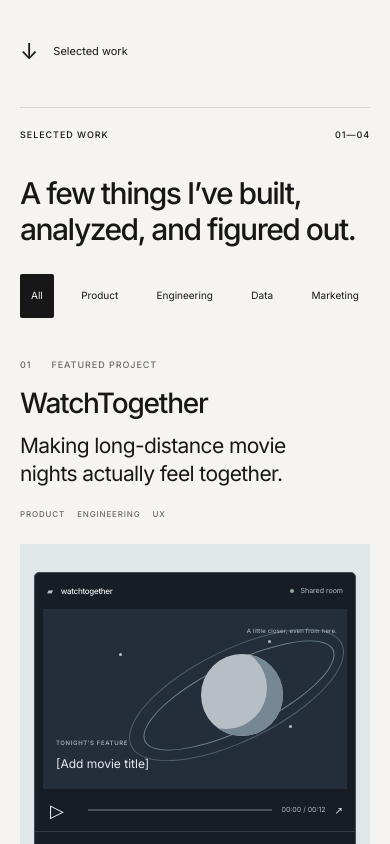
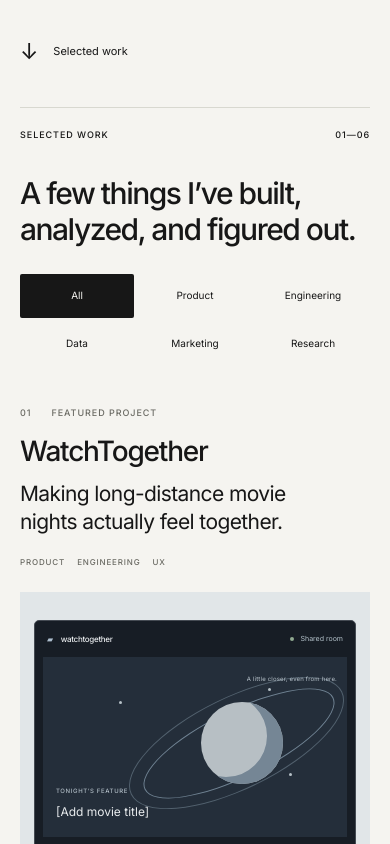
Before and after one commit to emilyhychang/emilyhychang.github.io, a React (Vite) app: page / in a window 390 px wide. Shown: the part 640-1484 px from the top of the page. Built offline with nearby package versions, Linux system fonts and the light colour scheme.

Commit message:
added base formatting for projects + reordering system

```diff
--- a/src/components/About.tsx
+++ b/src/components/About.tsx
@@ -58,13 +58,13 @@ function ExperienceList() {
           View full resume
         </ResourceLink>
       </div>
-      <p className="placeholder experience-note">[Add verified experience]</p>
       <div className="experience-row">
-        <span>[Add period]</span>
-        <h3>[Add company]</h3>
-        <span>[Add role]</span>
+        <span>August–December 2026</span>
+        <h3>LMA Marketing &amp; Advertising</h3>
+        <span>Marketing &amp; Project Management Intern</span>
         <span className="experience-description">
-          [Add one-line description]
+          Supporting marketing projects through content, analytics, and workflow
+          coordination.
         </span>
       </div>
     </section>
--- a/src/components/ProjectVisuals.tsx
+++ b/src/components/ProjectVisuals.tsx
@@ -1,3 +1,4 @@
+import { HealthcarePreview, BehavioralPreview } from "./ResearchPreviews";
 import { useEffect, useRef, useState } from "react";
 import { motion, useInView, useReducedMotion } from "motion/react";
 import type { ProjectId } from "../data/portfolio";
@@ -273,6 +274,8 @@ const visuals = {
   f1: F1Telemetry,
   cornerstone: CornerstoneDeck,
   lma: LMAWorkflow,
+  healthcare: HealthcarePreview,
+  "soft-drinks": BehavioralPreview,
 };
 export function ProjectVisual({
   id,
--- /dev/null
+++ b/src/components/ResearchPreviews.tsx
@@ -0,0 +1,66 @@
+export function HealthcarePreview() {
+  return (
+    <div className="healthcare-visual research-visual">
+      <div className="research-top eyebrow">
+        <span>Healthcare spending</span>
+        <span>Analysis / 05</span>
+      </div>
+      <h4>
+        Understanding
+        <br />
+        the cost of care.
+      </h4>
+      <div className="research-table">
+        <div className="eyebrow">
+          <span>Measure</span>
+          <span>Comparison</span>
+        </div>
+        {[
+          "[Add spending measure]",
+          "[Add population]",
+          "[Add time period]",
+        ].map((label) => (
+          <div key={label}>
+            <span>{label}</span>
+            <span>—</span>
+          </div>
+        ))}
+      </div>
+      <span className="visual-caption">
+        Study preview · [Add data visualization]
+      </span>
+    </div>
+  );
+}
+export function BehavioralPreview() {
+  return (
+    <div className="behavioral-visual research-visual">
+      <div className="research-top eyebrow">
+        <span>Behavioral research</span>
+        <span>Study / 06</span>
+      </div>
+      <h4>
+        Soft drinks.
+        <br />A closer look.
+      </h4>
+      <div className="study-outline">
+        {[
+          ["01", "Question", "[Add hypothesis]"],
+          ["02", "Method", "[Add study design]"],
+          ["03", "Evidence", "[Add findings]"],
+        ].map(([number, title, detail]) => (
+          <div key={number}>
+            <span>{number}</span>
+            <div>
+              <strong>{title}</strong>
+              <p>{detail}</p>
+            </div>
+          </div>
+        ))}
+      </div>
+      <span className="visual-caption">
+        Study preview · [Add research materials]
+      </span>
+    </div>
+  );
+}
--- a/src/components/SelectedWork.tsx
+++ b/src/components/SelectedWork.tsx
@@ -6,6 +6,7 @@ import {
   lenses,
   links,
   projects,
+  projectsForLens,
   type Lens,
   type Project,
 } from "../data/portfolio";
@@ -92,6 +93,8 @@ function ProjectSection({
               f1: "Explore",
               cornerstone: "View deck",
               lma: "See work",
+              healthcare: "View analysis",
+              "soft-drinks": "View research",
             }[project.id]
           }
           onOpen={() => onOpen(project.id)}
@@ -124,7 +127,6 @@ export function SelectedWork({
   onOpen: (id: Project["id"]) => void;
 }) {
   const reduced = useReducedMotion();
-  const [preview, setPreview] = useState<Lens | null>(null);
   const [lens, setLens] = useState<Lens>("All");
   return (
     <section
@@ -132,7 +134,9 @@ export function SelectedWork({
       className="container work-section"
       aria-labelledby="work-heading"
     >
-      <SectionHeader aside="01—04">Selected work</SectionHeader>
+      <SectionHeader aside={`01—${String(projects.length).padStart(2, "0")}`}>
+        Selected work
+      </SectionHeader>
       <div className="work-intro">
         <h2 id="work-heading">
           A few things I’ve built,
@@ -155,13 +159,8 @@ export function SelectedWork({
             <button
               key={item}
               aria-pressed={lens === item}
-              onPointerEnter={(event) => {
-                if (event.pointerType === "mouse") setPreview(item);
-              }}
-              onPointerLeave={() => setPreview(null)}
               onClick={() => {
                 setLens(item);
-                setPreview(null);
               }}
             >
               {lens === item && (
@@ -176,19 +175,30 @@ export function SelectedWork({
           ))}
         </div>
         <span className="eyebrow lens-label">
-          A different lens on the same work
+          Most relevant first · All projects stay visible
         </span>
       </div>
+      <p className="sr-only" role="status">
+        {lens === "All"
+          ? "All projects in selected-work order."
+          : `All ${projects.length} projects ordered by ${lens.toLowerCase()} relevance.`}
+      </p>
       <div className="projects">
-        {projects.map((project) => (
-          <InView key={project.id}>
+        {projectsForLens(lens).map((project) => (
+          <motion.div
+            key={project.id}
+            layout={reduced ? false : "position"}
+            transition={{ duration: 0.3 }}
+          >
+            <InView>
               <ProjectSection
                 project={project}
-              lens={preview ?? lens}
+                lens={lens}
                 onOpen={onOpen}
                 active={active}
               />
             </InView>
+          </motion.div>
         ))}
       </div>
     </section>
--- a/src/data/caseStudies.ts
+++ b/src/data/caseStudies.ts
@@ -35,6 +35,60 @@ export const caseStudies: Record<ProjectId, CaseSection[]> = {
       id: "reflection",
       title: "What I’d do next",
       prompt: "[Add lessons, open questions, and the next experiment.]",
+    },
+  ],
+  healthcare: [
+    {
+      id: "problem",
+      title: "The spending question",
+      prompt: "[Add research question, population, and scope.]",
+    },
+    {
+      id: "data",
+      title: "Data & definitions",
+      prompt: "[Add dataset, time period, spending measures, and limitations.]",
+    },
+    {
+      id: "approach",
+      title: "Analytical approach",
+      prompt: "[Add data preparation, methods, and comparison framework.]",
+    },
+    {
+      id: "result",
+      title: "Findings",
+      prompt: "[Add verified findings and supporting visualizations.]",
+    },
+    {
+      id: "reflection",
+      title: "Implications & next questions",
+      prompt: "[Add interpretation, limitations, and future analysis.]",
+    },
+  ],
+  "soft-drinks": [
+    {
+      id: "problem",
+      title: "The behavioral question",
+      prompt: "[Add the soft-drink research question and hypotheses.]",
+    },
+    {
+      id: "research",
+      title: "Study design",
+      prompt: "[Add participants, procedure, measures, and study materials.]",
+    },
+    {
+      id: "approach",
+      title: "Analysis",
+      prompt: "[Add the analysis method and how hypotheses were evaluated.]",
+    },
+    {
+      id: "result",
+      title: "Findings",
+      prompt: "[Add verified results and supporting evidence.]",
+    },
+    {
+      id: "reflection",
+      title: "Interpretation & limitations",
+      prompt: "[Add implications, limitations, and follow-up questions.]",
     },
   ],
   f1: f1Sections,
--- a/src/data/portfolio.ts
+++ b/src/data/portfolio.ts
@@ -4,9 +4,11 @@ export const lenses = [
   "Engineering",
   "Data",
   "Marketing",
+  "Research",
 ] as const;
 export type Lens = (typeof lenses)[number];
-export type ProjectId = "watchtogether" | "f1" | "cornerstone" | "lma";
+export type ProjectId =
+  "watchtogether" | "f1" | "cornerstone" | "lma" | "healthcare" | "soft-drinks";
 export interface Project {
   id: ProjectId;
   number: string;
@@ -38,7 +40,7 @@ export const projects: Project[] = [
     title: "Cornerstone",
     statement: "Turning ambiguity into strategy.",
     tags: ["Strategy", "Analytics", "Client"],
-    lenses: ["Product", "Data"],
+    lenses: ["Product", "Data", "Research"],
   },
   {
     id: "lma",
@@ -49,7 +51,74 @@ export const projects: Project[] = [
     tags: ["Marketing", "Automation", "Analytics"],
     lenses: ["Marketing", "Data"],
   },
+  {
+    id: "healthcare",
+    number: "05",
+    title: "Healthcare Spending",
+    statement: "Exploring healthcare spending through data.",
+    tags: ["Data", "Research", "Analytics"],
+    lenses: ["Data", "Research"],
+  },
+  {
+    id: "soft-drinks",
+    number: "06",
+    title: "Soft Drinks & Behavior",
+    statement: "A behavioral research study focused on soft drinks.",
+    tags: ["Research", "Behavior", "Data"],
+    lenses: ["Research", "Data", "Marketing"],
+  },
 ];
+
+// Editorial relevance order; revisit once the two research cases have full content.
+export const projectOrder: Record<Exclude<Lens, "All">, ProjectId[]> = {
+  Product: [
+    "watchtogether",
+    "cornerstone",
+    "f1",
+    "soft-drinks",
+    "lma",
+    "healthcare",
+  ],
+  Engineering: [
+    "f1",
+    "watchtogether",
+    "lma",
+    "healthcare",
+    "cornerstone",
+    "soft-drinks",
+  ],
+  Data: [
+    "healthcare",
+    "f1",
+    "soft-drinks",
+    "lma",
+    "cornerstone",
+    "watchtogether",
+  ],
+  Marketing: [
+    "lma",
+    "soft-drinks",
+    "cornerstone",
+    "f1",
+    "watchtogether",
+    "healthcare",
+  ],
+  Research: [
+    "soft-drinks",
+    "healthcare",
+    "cornerstone",
+    "f1",
+    "watchtogether",
+    "lma",
+  ],
+};
+export function projectsForLens(lens: Lens): Project[] {
+  if (lens === "All") return projects;
+  return [...projects].sort(
+    (a, b) =>
+      projectOrder[lens].indexOf(a.id) - projectOrder[lens].indexOf(b.id),
+  );
+}
 // Replace null values with verified destinations; unavailable links are never fabricated.
 export const links: Record<
   "resume" | "email" | "linkedin" | "github" | "f1Live" | "f1Github",
--- a/src/index.css
+++ b/src/index.css
@@ -2336,3 +2336,122 @@ html {
     margin-left: -33px;
   }
 }
+.project-healthcare {
+  grid-template-columns: 0.85fr 1.15fr;
+}
+.project-healthcare .project-copy,
+.project-soft-drinks .project-copy {
+  align-self: center;
+}
+.project-soft-drinks {
+  grid-template-columns: 1.15fr 0.85fr;
+}
+.project-soft-drinks .project-art {
+  grid-column: 1;
+  grid-row: 1;
+}
+.project-soft-drinks .project-copy {
+  grid-column: 2;
+}
+.research-visual {
+  min-height: 430px;
+  position: relative;
+  padding: 28px 32px 65px;
+  overflow: hidden;
+}
+.healthcare-visual {
+  background: #e3e7e4;
+  color: #384d47;
+}
+.behavioral-visual {
+  background: #eae4df;
+  color: #594c46;
+}
+.research-top {
+  display: flex;
+  justify-content: space-between;
+  gap: 20px;
+  font-size: 8px;
+}
+.research-visual h4 {
+  font-size: 34px;
+  font-weight: 450;
+  letter-spacing: -1.2px;
+  line-height: 1.1;
+  margin: 34px 0 28px;
+}
+.research-table > div {
+  display: flex;
+  justify-content: space-between;
+  gap: 20px;
+  border-bottom: 1px solid #bec9c2;
+  padding: 13px 0;
+  font-size: 11px;
+}
+.research-table > .eyebrow {
+  font-size: 8px;
+}
+.study-outline {
+  display: grid;
+  grid-template-columns: repeat(3, 1fr);
+  gap: 18px;
+  border-top: 1px solid #cfc4bc;
+  padding-top: 24px;
+}
+.study-outline > div > span {
+  font-size: 9px;
+  color: #79685b;
+}
+.study-outline strong {
+  display: block;
+  font-size: 14px;
+  font-weight: 450;
+  margin: 18px 0 10px;
+}
+.study-outline p {
+  font-size: 10px;
+  line-height: 1.6;
+  color: #71665c;
+}
+.accent-healthcare {
+  --case-accent: #496b60;
+}
+.accent-soft-drinks {
+  --case-accent: #806451;
+}
+@media (max-width: 767px) {
+  .lens-selector {
+    flex-wrap: wrap;
+    justify-content: flex-start;
+    gap: 4px;
+  }
+  .lens-selector button {
+    padding-inline: 13px;
+  }
+  .research-visual {
+    min-height: 360px;
+    padding: 24px 23px 60px;
+  }
+  .research-visual h4 {
+    font-size: 30px;
+  }
+  .study-outline {
+    gap: 12px;
+  }
+  .study-outline strong {
+    font-size: 12px;
+  }
+  .study-outline p {
+    font-size: 9px;
+  }
+}
+@media (max-width: 767px) {
+  .lens-selector {
+    display: grid;
+    grid-template-columns: repeat(3, minmax(0, 1fr));
+    gap: 4px;
+  }
+  .lens-selector button {
+    width: 100%;
+  }
+}
```
Also changed, not shown: 1 other file (tests, documents, lock files or other folders). Lines whose indentation alone changed are shown as unchanged.
